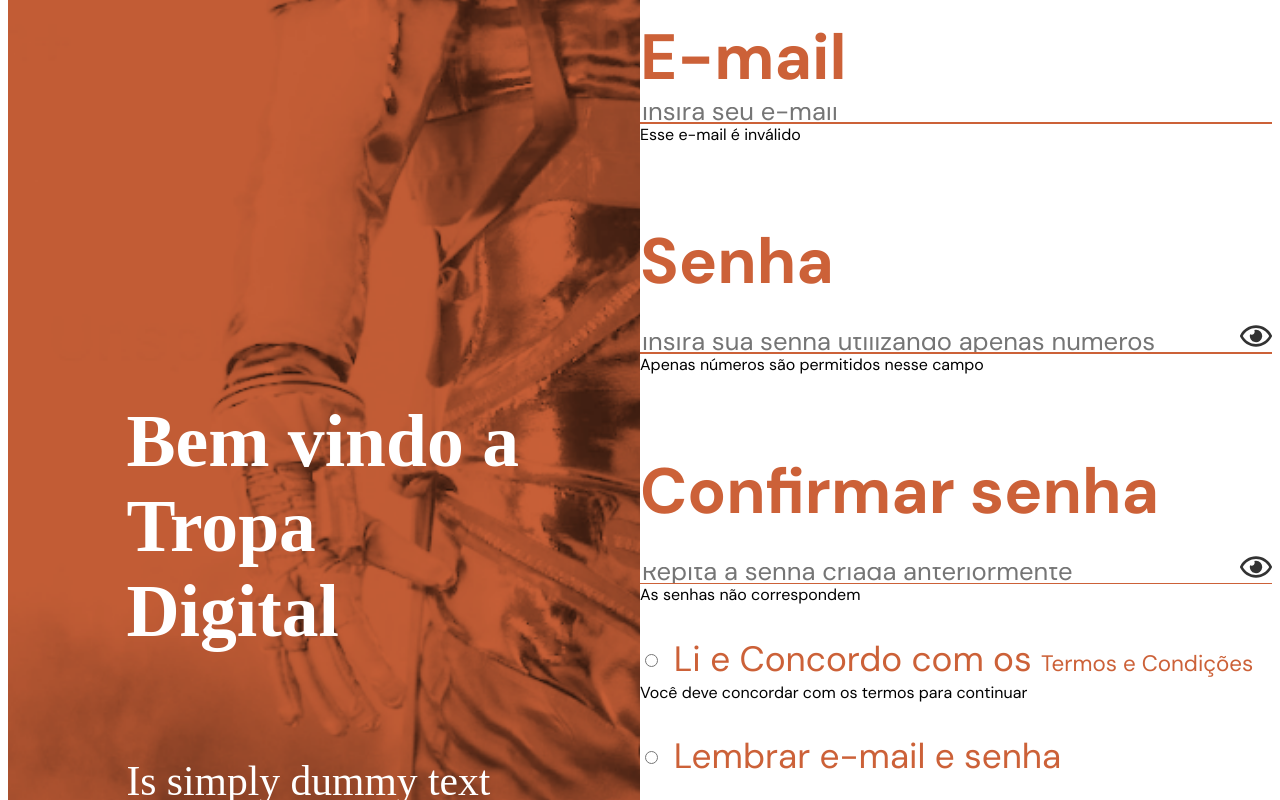
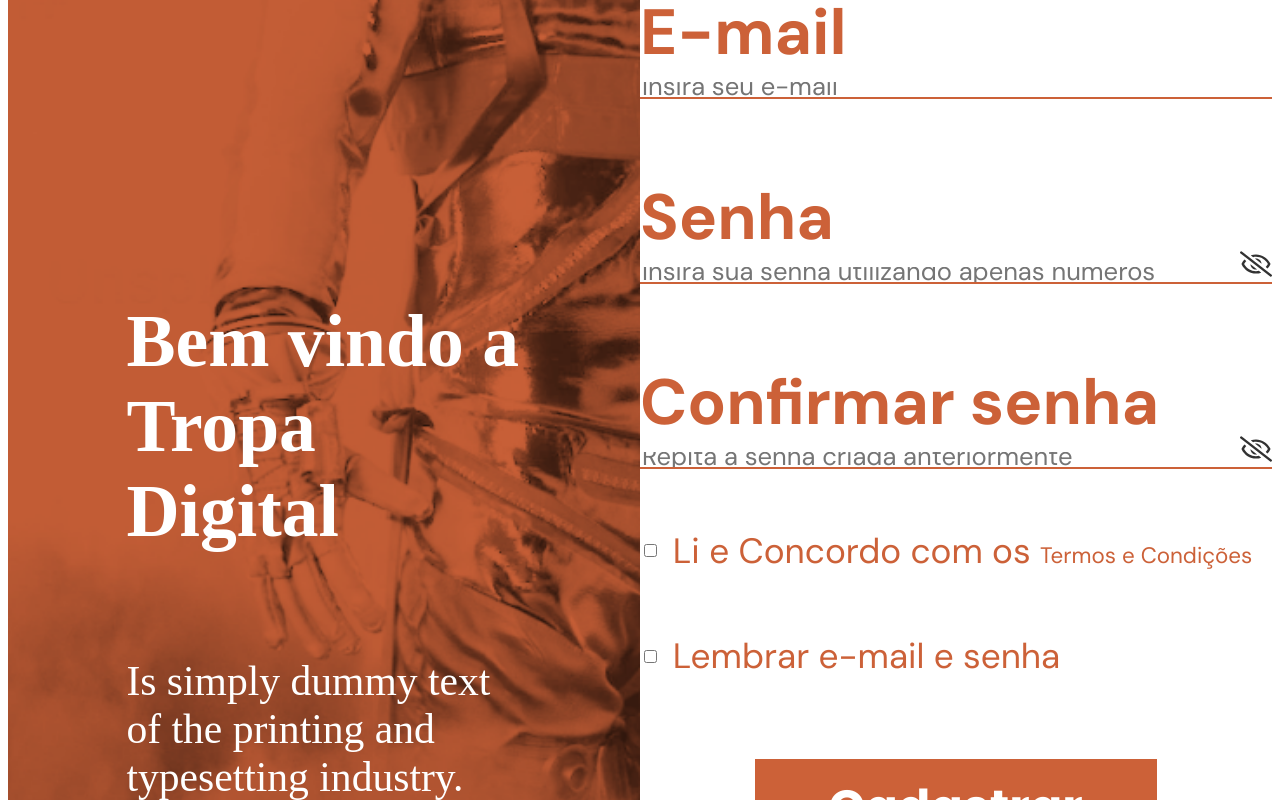
Before and after one commit to biaTrivillin/tropa-digital-teste, a React (Vite) app: page /cadastro in a window 1280 px wide. Shown: the part 740-1540 px from the top of the page. Built offline with nearby package versions, Linux system fonts and the light colour scheme; the HTML template or start-up script is replaced by a standard one.

Commit message:
created signup page validation functions and show password btn function

```diff
--- a/src/components/layout/FormLogin.jsx
+++ b/src/components/layout/FormLogin.jsx
@@ -1,10 +1,30 @@
 import '../../styles/forms.css'
 import { FaRegEye } from "react-icons/fa";
+import { FaRegEyeSlash } from "react-icons/fa";
 import { FaRegEnvelope } from "react-icons/fa";
 import Button from './Button';
+import { useState } from 'react';
 
 
 function FormLogin() {
+
+  const [showPasswordType, setShowPasswordType] = useState('password')
+
+  const [showPasswordSvg, setShowPasswordSvg] = useState('input_svg')
+
+  const [hidePasswordSvg, setHidePasswordSvg] = useState('input_svg show')
+
+
+  const showPassword = () => {
+    if(showPasswordType !== 'text') setShowPasswordType('text')
+    else setShowPasswordType('password')
+
+    if(showPasswordSvg !== 'input_svg show') setShowPasswordSvg('input_svg show')
+    else setShowPasswordSvg('input_svg')
+
+    if(hidePasswordSvg !== 'input_svg') setHidePasswordSvg('input_svg')
+    else setHidePasswordSvg('input_svg show')
+  }
 
     return (
       <div className='form_container'>
@@ -16,8 +36,8 @@
           </div>
           <div className='input_text_container'>
             <label htmlFor='password_login'>Senha</label>
-            <button><FaRegEye className='input_svg' id='show_pass_btn' /></button>
-            <input className="input_text" id="password_login" required='required' type="password" placeholder="Insira sua senha utilizando apenas números"></input>
+            <button onClick={showPassword} id='show_pass_btn'><FaRegEye className={showPasswordSvg} /><FaRegEyeSlash className={hidePasswordSvg} /></button>
+            <input className="input_text" id="password_login" required='required' type={showPasswordType} placeholder="Insira sua senha utilizando apenas números"></input>
           </div>
           <div className='input_radio_container'>
             <input id="radio_login" type="radio"></input>
--- a/src/components/layout/FormSignUp.jsx
+++ b/src/components/layout/FormSignUp.jsx
@@ -1,39 +1,164 @@
 import { FaRegEye } from "react-icons/fa";
+import { FaRegEyeSlash } from "react-icons/fa";
 import Button from './Button';
+import { useState } from 'react';
+import '../../styles/forms.css'
 
 function FormSignUp() {
+
+  const [showPasswordTypePass, setShowPasswordTypePass] = useState('password')
+  const [showPasswordTypeConfirm, setShowPasswordTypeConfirm] = useState('password')
+
+  const [showPasswordSvg, setShowPasswordSvg] = useState('input_svg')
+  const [showPasswordConfirmSvg, setShowPasswordConfirmSvg] = useState('input_svg')
+
+  const [hidePasswordSvg, setHidePasswordSvg] = useState('input_svg show')
+  const [hidePasswordConfirmSvg, setHidePasswordConfirmSvg] = useState('input_svg show')
+
+  const passwordArrays = {
+    'passwordType': [ showPasswordTypePass, showPasswordTypeConfirm],
+    'setPasswordType': [ setShowPasswordTypePass, setShowPasswordTypeConfirm],
+    'showPasswordSvg': [ showPasswordSvg, showPasswordConfirmSvg],
+    'setShowPasswordSvg': [ setShowPasswordSvg, setShowPasswordConfirmSvg],
+    'hidePasswordSvg': [ hidePasswordSvg, hidePasswordConfirmSvg],
+    'setHidePasswordSvg': [ setHidePasswordSvg, setHidePasswordConfirmSvg],
+  };
+
+  const showPassword = (indice) => {
+    if(passwordArrays.passwordType[indice] !== 'text') passwordArrays.setPasswordType[indice]('text')
+    else passwordArrays.setPasswordType[indice]('password')
+
+    if(passwordArrays.showPasswordSvg[indice] !== 'input_svg show') passwordArrays.setShowPasswordSvg[indice]('input_svg show')
+    else passwordArrays.setShowPasswordSvg[indice]('input_svg')
+
+    if(passwordArrays.hidePasswordSvg[indice] !== 'input_svg') passwordArrays.setHidePasswordSvg[indice]('input_svg')
+    else passwordArrays.setHidePasswordSvg[indice]('input_svg show')
+  }
+
+
+  const [emailInformation, setEmailInformation] = useState('')
+  const [passwordInformation, setPasswordInformation] = useState('')
+  const [passConfirmInformation, setPassConfirmInformation] = useState('')
+  const [termsInformation, setTermsInformation] = useState('')
+  const [nameInformation, setNameInformation] = useState('')
+
+
+  const [emailError, setEmailError] = useState('error')
+  const [passwordError, setPasswordError] = useState('error')
+  const [passCornfirmError, setPassConfirmError] = useState('error')
+  const [termsError, setTermsError] = useState('error')
+  const [nameError, setNameError] = useState('error')
+
+
+  const nameValidation = (event) => {
+    setNameInformation(event.target.value)
+
+    let name = event.target.value
+
+    const checkEmail = (name) => {
+      let emailPattern =  /^[A-Za-záàâãéèêíïóôõöúçñÁÀÂÃÉÈÍÏÓÔÕÖÚÇÑ ]+$/;
+      return emailPattern.test(name);
+    }
+
+    if(checkEmail(name) !== true) {
+      setNameError('error show')
+    } else {
+      setNameError('error')
+    }
+
+  }
+
+  const emailValidation = (event) => {
+    setEmailInformation(event.target.value)
+
+    let email = event.target.value
+
+    const checkEmail = (email) => {
+      let emailPattern =  /^[_a-z0-9-]+(\.[_a-z0-9-]+)*@[a-z0-9-]+(\.[a-z0-9-]+)*(\.[a-z]{2,4})$/;
+      return emailPattern.test(email);
+    }
+
+    if(checkEmail(email) !== true) {
+      setEmailError('error show')
+    } else {
+      setEmailError('error')
+    }
+
+  }
+
+  const passwordValidation = (event) => {
+    setPasswordInformation(event.target.value)
+
+    let password = event.target.value
+
+    const checkPassword = (password) => {
+      let PasswordPattern =  /^[0-9]+$/;
+      return PasswordPattern.test(password);
+    }
+
+    if(checkPassword(password) !== true) {
+      setPasswordError('error show')
+    } else {
+      setPasswordError('error')
+    }
+  }
+
+  const passConfirmValidation = (event) => {
+    setPassConfirmInformation(event.target.value)
+
+    let passwordConfim = event.target.value
+
+    if(passwordConfim !== passwordInformation) {
+      setPassConfirmError('error show')
+    } else {
+      setPassConfirmError('error')
+    }
+  }
+
+  const termsValidation = (event) => {
+    setTermsInformation(event.target.checked)
+
+    let terms = event.target.checked
+
+    if(terms !== true) {
+      setTermsError('error show')
+    } else {
+      setTermsError('error')
+    }
+  }
 
   return (
     <div className='form_container'>
       <fieldset className="inputs_container">
         <div className='input_text_container'>
           <label htmlFor='name_signup'>Nome</label>
-          <input className="input_text" id="name_signup" required='required' type="text" placeholder="Insira seu nome"></input>
+          <input value={nameInformation} onChange={nameValidation} className="input_text" id="name_signup" required='required' type="text" placeholder="Insira seu nome"></input>
         </div>
+        <span className={nameError}>Seu nome deve conter apenas letras</span>
         <div className='input_text_container'>
           <label htmlFor='email_signup'>E-mail</label>
-          <input className="input_text" id="email_signup" required='required' type="text" placeholder="Insira seu e-mail"></input>
+          <input value={emailInformation} onChange={emailValidation} className="input_text" id="email_signup" required='required' type="text" placeholder="Insira seu e-mail"></input>
         </div>
-        <span>Esse e-mail é inválido</span>
+        <span className={emailError}>Esse e-mail é inválido</span>
         <div className='input_text_container'>
           <label htmlFor='password_signup'>Senha</label>
-          <button><FaRegEye className='input_svg' /></button>
-          <input className="input_text" id="password_signup" required='required' type="password" placeholder="Insira sua senha utilizando apenas números"></input>
+          <button onClick={() => {showPassword(0)}}><FaRegEye className={showPasswordSvg} /><FaRegEyeSlash className={hidePasswordSvg} /></button>
+          <input value={passwordInformation} onChange={passwordValidation} className="input_text" id="password_signup" required='required' type={showPasswordTypePass} placeholder="Insira sua senha utilizando apenas números"></input>
         </div>
-        <span>Apenas números são permitidos nesse campo</span>
+        <span className={passwordError}>Apenas números são permitidos nesse campo</span>
         <div className='input_text_container'>
           <label htmlFor='password_confirm_signup'>Confirmar senha</label>
-          <button><FaRegEye className='input_svg' /></button>
-          <input className="input_text" id="password_confirm_signup" required='required' type="password" placeholder="Repita a senha criada anteriormente"></input>
+          <button onClick={() => {showPassword(1)}}><FaRegEye className={showPasswordConfirmSvg} /><FaRegEyeSlash className={hidePasswordConfirmSvg} /></button>
+          <input value={passConfirmInformation} onChange={passConfirmValidation} className="input_text" id="password_confirm_signup" required='required' type={showPasswordTypeConfirm} placeholder="Repita a senha criada anteriormente"></input>
         </div>
-        <span>As senhas não correspondem</span>
+        <span className={passCornfirmError}>As senhas não correspondem</span>
         <div className='input_radio_container'>
-          <input id="radio_terms" type="radio"></input>
+          <input value={termsInformation} onChange={termsValidation} id="radio_terms" type="checkbox"></input>
           <label htmlFor="radio_terms">Li e Concordo com os <a>Termos e Condições</a></label>
         </div>
-        <span>Você deve concordar com os termos para continuar</span>
+        <span className={termsError}>Você deve concordar com os termos para continuar</span>
         <div className='input_radio_container'>
-          <input id="radio_remember_information" type="radio"></input>
+          <input id="radio_remember_information" type="checkbox"></input>
           <label htmlFor="radio_remember_information">Lembrar e-mail e senha</label>
         </div>
       </fieldset>
--- a/src/styles/forms.css
+++ b/src/styles/forms.css
@@ -24,7 +24,7 @@
   font-weight: 700;
   color: var(--secondary-color);
   font-size: 4rem;
-  margin-top: 4.7rem;
+  margin-top: 3rem;
 }
 .input_text_container::after {
   content: "";
@@ -34,12 +34,23 @@
   background-color: var(--secondary-color);
   bottom: 0;
 }
-.input_text_container svg {
+.input_text_container button {
+  position: absolute;
+  bottom: 0.1rem;
+  right: 0;
+}
+.input_svg {
   color: var(--text-color);
   font-size: 2rem;
   position: absolute;
   bottom: 0.1rem;
   right: 0;
+  opacity: 0;
+}
+.input_svg {
+  color: var(--text-color);
+  font-size: 2rem;
+  opacity: 0;
 }
 .input_radio_container {
   display: flex;
@@ -99,6 +110,9 @@
   font-size: 1.2rem;
   opacity: 0;
 }
-.show_error{
+.show{
   opacity: 1;
 }
+.hide {
+  opacity: 0;
+}
```
